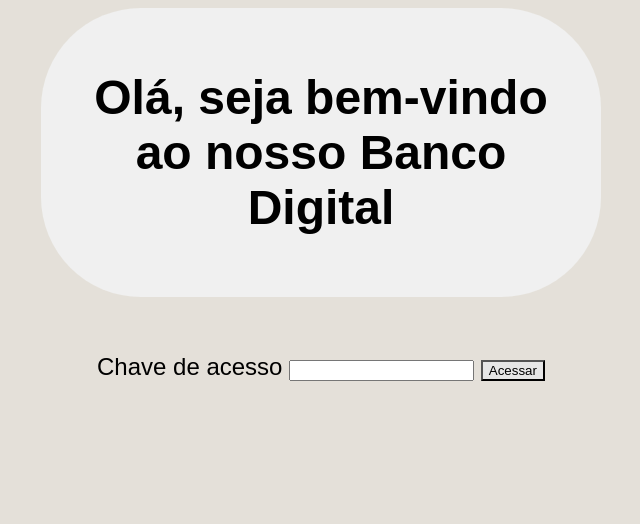
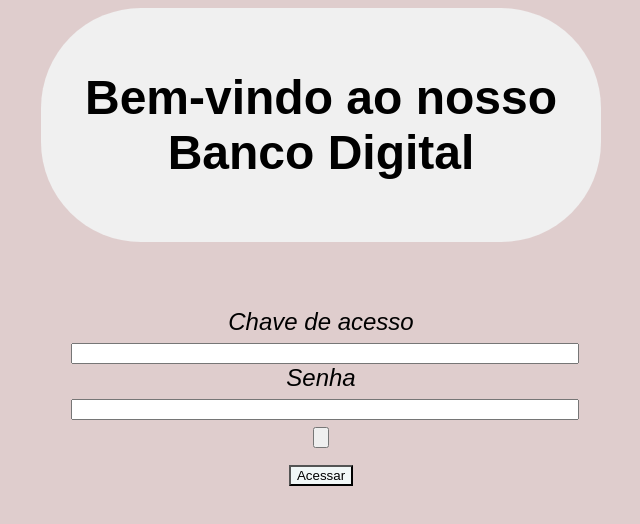
Before and after one commit to WallaceFrancoo/BancoDigital, a plain HTML site: page index.html in a window 1280 px wide. Shown: the whole page, without its empty margins (319-959 px from the left). Drawn offline with Linux system fonts and the light colour scheme.

Commit message:
Alterações gerais

```diff
--- a/funcoes.js
+++ b/funcoes.js
@@ -0,0 +1,8 @@
+function MostrarSenha (){
+    var alterar = document.getElementById('senha');
+    if(alterar.type === 'password'){
+        alterar.type = 'text';
+    } else{
+        alterar.type = 'password';
+    }
+}
--- a/index.html
+++ b/index.html
@@ -8,14 +8,22 @@
 </head>
 <body>
     <div class="Cabecario">
-    <h1>Olá, seja bem-vindo ao nosso Banco Digital</h1>
+    <h1>Bem-vindo ao nosso Banco Digital</h1>
     </div>
     <br><br>
-    <div class="Login">Chave de acesso
-        <input class="nomeLogin" id="nomeLogin">
-        <button id="BotaoDeAcesso">Acessar</button>
+        <section id="AreaDeLogin">
+            <div class="Login">Chave de acesso
+                <input class="CampoLogin" id="nomeLogin">
+            </div>
+            <div class="Senha"> Senha
+                <input class="CampoLogin" type="password" id="senha">
+                <input type="button" class= "CampoSenha" id="MostrarSenha" onclick="MostrarSenha()">
+            </div>
+        </section>
+    <div class="BotaoDeAcesso">
+    <button id="BotaoDeAcesso"> Acessar </button>
     </div>
-  <script src="funcoes.js"></script>
+    <script src="funcoes.js"></script>
 
 </body>
 </html>
--- a/layout.css
+++ b/layout.css
@@ -1,7 +1,7 @@
 body{
     width: center;
     font: normal 18pt Arial;
-    background-color: rgb(228, 224, 217);
+    background-color: rgb(223, 205, 205);
     background-size: 100%;
     background-attachment: fixed;
 
@@ -14,10 +14,22 @@ body{
     background-color: rgb(240, 240, 240);
     border-radius: 100px;
 }
-.Login{
+#AreaDeLogin{
+    text-align: center;
+    font: italic 18pt Arial;
+    padding: 10px;
+    width: 500px;
+    margin: auto;
+}
+.CampoLogin{
+    text-align: left;
+    margin: auto;
+    width: 500px;
+}
+.BotaoDeAcesso{
     text-align: center;
     margin: auto;
 }
 #BotaoDeAcesso{
-    background-color: rgb(230, 230, 230);
+    background-color: rgb(241, 247, 247);
 }
```
Also changed, not shown: olhodowallace.png (added).
